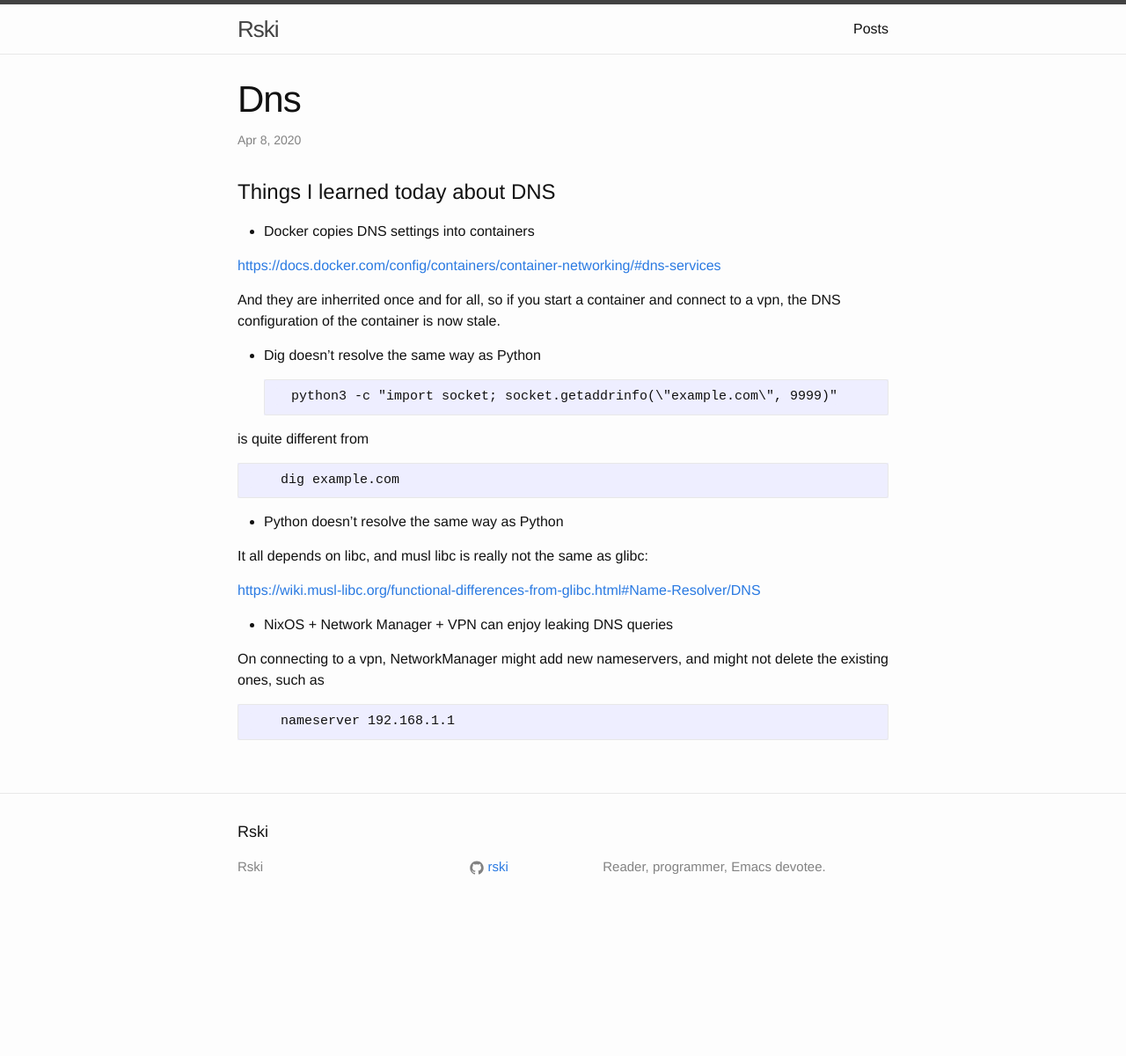
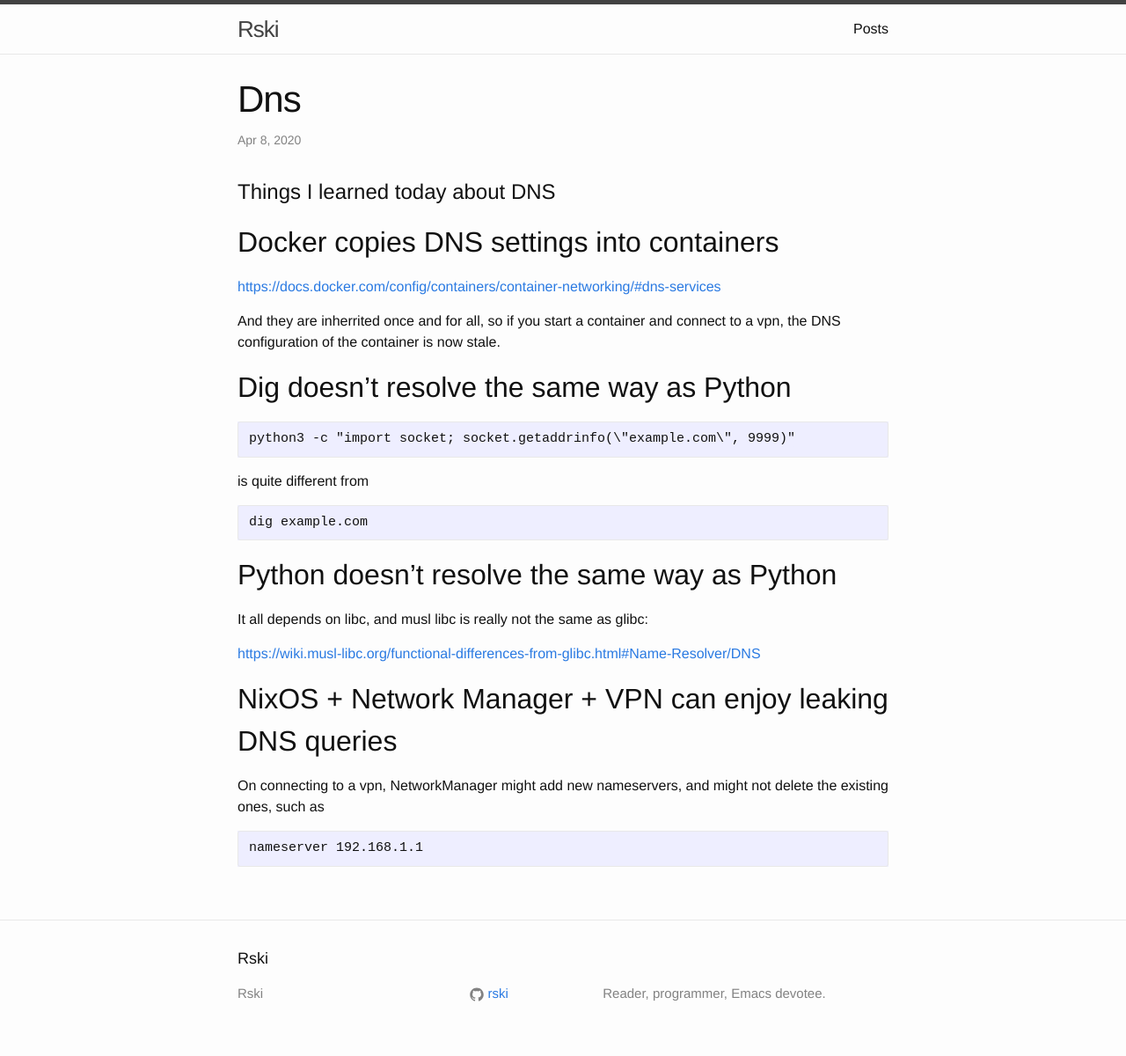
Before and after one commit to rski/rski.github.io, a Jekyll site: the page built from _posts/2020-04-08-dns.md, in a window 1280 px wide. Shown: the whole page at 88% size. Built offline with Jekyll 4.4.1, drawn with Linux system fonts in a browser that asks for light colours; our own code applies the rules of GitHub Pages for plain Markdown files; before the commit the page ends 1056 px from its top, so only the background shows below that.

Commit message:
style pt2: electrict styleloo

```diff
--- a/_posts/2020-04-08-dns.md
+++ b/_posts/2020-04-08-dns.md
@@ -1,27 +1,27 @@
 # Things I learned today about DNS
 
-- Docker copies DNS settings into containers
+## Docker copies DNS settings into containers
 
 <https://docs.docker.com/config/containers/container-networking/#dns-services>
 
 And they are inherrited once and for all, so if you start a container and connect to a vpn, the DNS configuration of the container is now stale.
 
-- Dig doesn't resolve the same way as Python
+## Dig doesn't resolve the same way as Python
 
-        python3 -c "import socket; socket.getaddrinfo(\"example.com\", 9999)"
+    python3 -c "import socket; socket.getaddrinfo(\"example.com\", 9999)"
 
 is quite different from
 
-        dig example.com
+    dig example.com
 
-- Python doesn't resolve the same way as Python
+## Python doesn't resolve the same way as Python
 
 It all depends on libc, and musl libc is really not the same as glibc:
 
 <https://wiki.musl-libc.org/functional-differences-from-glibc.html#Name-Resolver/DNS>
 
-- NixOS + Network Manager + VPN can enjoy leaking DNS queries
+## NixOS + Network Manager + VPN can enjoy leaking DNS queries
 
 On connecting to a vpn, NetworkManager might add new nameservers, and might not delete the existing ones, such as
 
-        nameserver 192.168.1.1
+    nameserver 192.168.1.1
```
